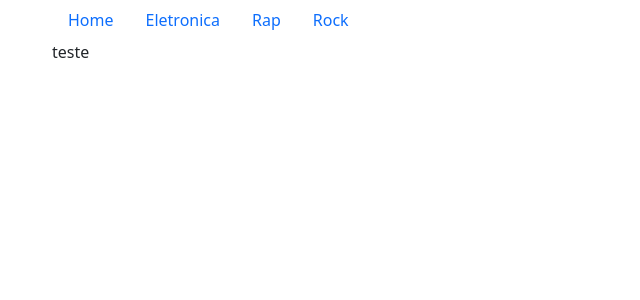
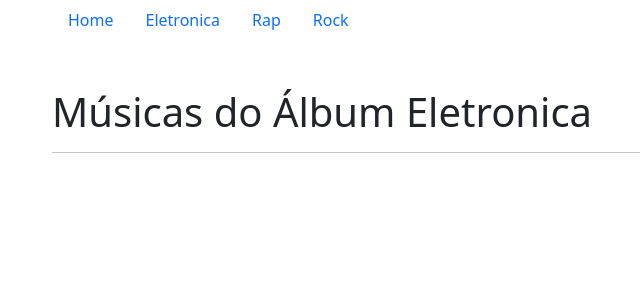
Before and after one commit to JplsMura/php-mp3, a PHP site: page /?page=musics&album=Eletronica in a window 1280 px wide. Shown: the top 300 px of the page, without its empty margins (30-670 px from the left). Run offline with PHP 8.4, Linux system fonts and the light colour scheme.

Commit message:
Criando a listagem de musicas com base no album e reproduçao com a tag audio

```diff
--- a/public/pages/musics.php
+++ b/public/pages/musics.php
@@ -1 +1,17 @@
-teste
+<h1 class="mt-5">
+    Músicas do Álbum <?=$_GET['album']?>
+</h1>
+<hr>
+
+<?php
+    $album = $_GET['album'];
+    $musics = getMusics($album);
+
+    foreach($musics as $music):
+?>
+
+    <div class="col-12">
+        <audio src="<?=$music?>" controls></audio>
+    </div>
+
+<?php endforeach; ?>
```
